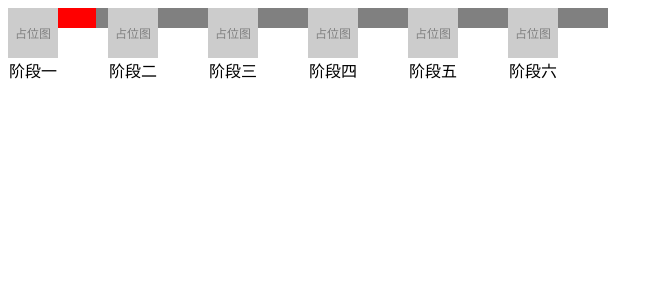
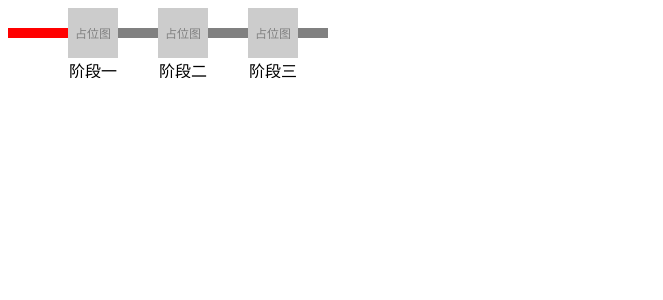
Before and after one commit to XingGuoZM/progress, a React (Create React App) app: page / in a window 1280 px wide. Shown: the top 300 px of the page, without its empty margins (0-663 px from the left). Built offline with nearby package versions, Linux system fonts and the light colour scheme.

Commit message:
Update 11 files

```diff
--- /dev/null
+++ b/src/App.css
@@ -0,0 +1,17 @@
+.stageProgress {
+  width: 320px;
+  padding-top: 20px;
+  padding-bottom: 40px;
+  overflow-x: auto;
+  overflow-y: hidden;
+  display: flex;
+}
+.progressWrap {
+  width: 100%;
+  height: 10px;
+}
+.stepsWrap {
+  margin-top: -20px;
+  margin-left: 100px;
+  position: relative;
+}
--- a/src/App.tsx
+++ b/src/App.tsx
@@ -1,22 +1,24 @@
-import React, { useCallback, useState, useRef } from "react";
+import React from 'react';
 import Progress from "./components/Progress";
-import Steps from './components/Steps';
+import Step from "./components/Step";
+import useStageProgress from "./hooks/useStageProgress";
 import data from "./mock/progress.js";
+import "./App.css";
 
 export default function App() {
-  const [list, setList] = useState(data);
-  const amountRef = useRef<string>(data.amount);
+  const { stageList } = data;
+  const { percentList } = useStageProgress(data);
+  const rangeList = new Array(stageList.length).fill(90);
+  return (
+    <div className="stageProgress">
+      {rangeList.map((item, index) => (
+        <Step key={index} {...stageList[index]}>
+          <div className="progressWrap">
+            <Progress item={item} percent={percentList[index]} />
+          </div>
+        </Step>
+      ))}
 
-  const handleData = useCallback(() => {
-    const { stageList } = list;
-    amountRef.current = String(Number(amountRef.current) + 10);
-    setList({ stageList, amount: amountRef.current });
-  }, []);
-
-  return (
-    <div style={{width:'100%', height: "20px",overflow:'auto' }}>
-      <Progress {...list} />
-      <Steps {...list} />
       {/* <button onClick={handleData}>add</button> */}
     </div>
   );
--- a/src/components/Progress/index.css
+++ b/src/components/Progress/index.css
@@ -1,9 +1,3 @@
-.progress-wrap {
-  width: fit-content;
-  height: 100%;
-  display: flex;
-  flex-direction: row;
-}
 .progress {
   width: 100%;
   height: 100%;
--- a/src/components/Progress/index.tsx
+++ b/src/components/Progress/index.tsx
@@ -1,26 +1,17 @@
 import React from 'react';
-import useStageProgress from "../../hooks/useStageProgress";
-import { IStageProgress } from "../../types";
 import "./index.css";
 
-export default function Progress(props: IStageProgress) {
-  const { stageList } = props;
-  const { percentList } = useStageProgress(props);
-  const rangeList = new Array(stageList.length).fill(100);
+export default function Progress(props) {
+  const { item, percent } = props;
+
   return (
-    <div className="progress-wrap">
-      <div style={{ display: "flex" }}>
-        {rangeList.map((item, index) => (
-          <div key={index} className="progress" style={{ width: `${item}px` }}>
-            <div
-              className="progress-bar"
-              style={{
-                transform: `translateX(${percentList[index] * 100 - 100}%)`
-              }}
-            />
-          </div>
-        ))}
-      </div>
+    <div className="progress" style={{ width: `${item}px` }}>
+      <div
+        className="progress-bar"
+        style={{
+          transform: `translateX(${percent * 100 - 100}%)`
+        }}
+      />
     </div>
   );
 }
--- a/src/components/Steps/Step/index.css
+++ b/src/components/Step/index.css
@@ -1,3 +1,13 @@
+.step-wrap {
+  width: 100%;
+  position: relative;
+}
+.step {
+  position: absolute;
+  right: -20px;
+  top: -20px;
+  z-index: 1;
+}
 .step-image {
   width: 50px;
   height: 50px;
--- /dev/null
+++ b/src/components/Step/index.tsx
@@ -0,0 +1,22 @@
+import React, { ReactNode } from "react";
+import "./index.css";
+
+interface IProps {
+  key: number;
+  text: string;
+  status: string;
+  children: ReactNode;
+}
+
+export default function Step(props: IProps) {
+  const { text, status, children } = props;
+  return (
+    <div className="step-wrap">
+      {children}
+      <div className="step">
+        <div className="step-image">占位图</div>
+        <div className="step-text">{text}</div>
+      </div>
+    </div>
+  );
+}
--- a/src/components/Steps/Step/index.tsx
+++ /dev/null
@@ -1,13 +0,0 @@
-import React from 'react';
-import {IStage} from '../../../types';
-import './index.css';
-
-export default function Step(props:IStage){
-    const { text} = props;
-    return (
-        <div className="step">
-            <div className="step-image">占位图</div>
-            <div className="step-text">{text}</div>
-        </div>
-    );
-}
--- a/src/components/Steps/index.css
+++ /dev/null
@@ -1,6 +0,0 @@
-.steps-wrap {
-  width: 100%;
-  display: flex;
-  position: absolute;
-  margin-top: -20px;
-}
--- a/src/components/Steps/index.tsx
+++ /dev/null
@@ -1,16 +0,0 @@
-import React from 'react';
-import Step from './Step/index.tsx';
-import {IStage,IStageProgress} from '../../types';
-import './index.css';
-
-export default function Steps(props:IStageProgress){
-    const { stageList} = props;
-    return <div className="steps-wrap">
-        {stageList.map((item:IStage,index:number)=>(
-            <div style={{display:'flex'}}>
-                <Step {...item}/>
-                <div style={{width:'50px',height:'100%'}}/>
-            </div>
-        ))}
-      </div>
-}
```
Also changed, not shown: 1 other file (tests, documents, lock files or other folders).
